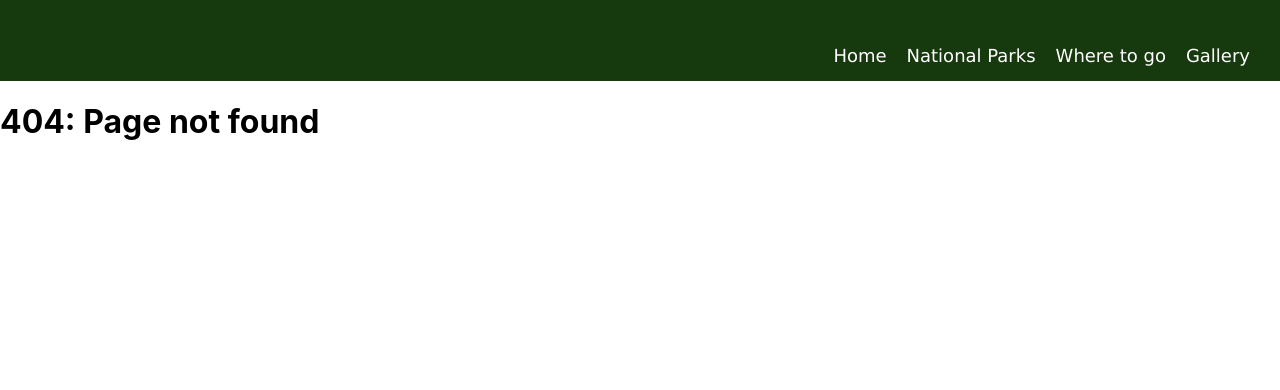
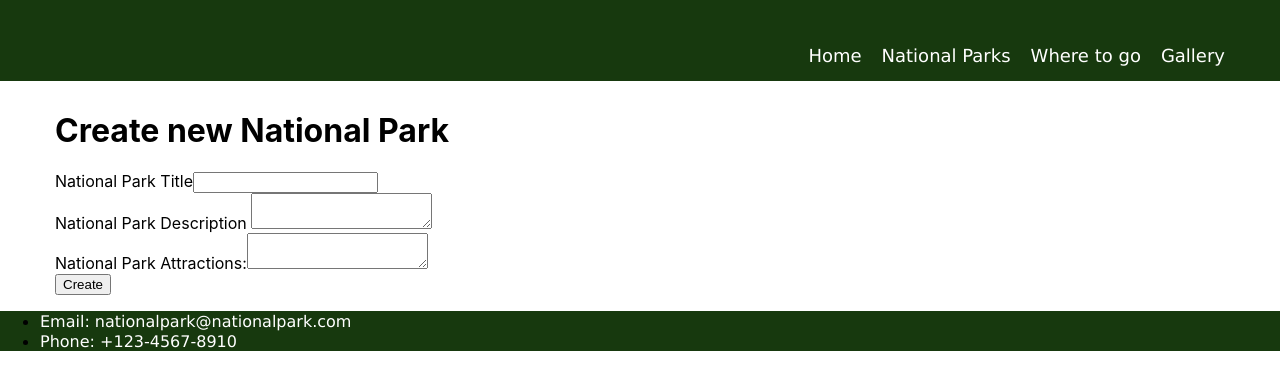
Before and after one commit to agnevolunge/final-project, a React (Create React App) app: page /createPark in a window 1280 px wide. Before the commit this address had no page. Shown: the top 390 px of the page. Built offline with nearby package versions, Linux system fonts and the light colour scheme.

Commit message:
create needs to fix, some css added

```diff
--- a/db.json
+++ b/db.json
@@ -5,6 +5,7 @@
       "countryId": 2,
       "title": "Yellowstone National Park",
       "body": "On March 1, 1872, Yellowstone became the first national park for all to enjoy the unique hydrothermal and geologic features. Within Yellowstone's 2.2 million acres, visitors have unparalleled opportunities to observe wildlife in an intact ecosystem, explore geothermal areas that contain about half the world’s active geysers, and view geologic wonders like the Grand Canyon of the Yellowstone River.",
+      "country": "USA",
       "attractions": [
         "Old Faithful Geyser",
         "Grand canyon of the Yellowstone",
@@ -12,7 +13,6 @@
       ],
       "photoUrl": "https://img.traveltriangle.com/blog/wp-content/uploads/2017/10/Grand-Prismatic-Spring-Yellowstone-National-Park-ss30102017.jpg"
     },
-
     {
       "id": 2,
       "countryId": 4,
@@ -25,7 +25,6 @@
       ],
       "photoUrl": "https://wildtaiga.fi/wp-content/uploads/2018/04/cat-landscape-winter-photography-finland.jpg"
     },
-
     {
       "id": 3,
       "countryId": 3,
@@ -38,7 +37,6 @@
       ],
       "photoUrl": "https://traveler.marriott.com/wp-content/uploads/2022/04/Goreme-National-Park-GettyImages-688057449.jpg"
     },
-
     {
       "id": 4,
       "countryId": 1,
@@ -51,7 +49,6 @@
       ],
       "photoUrl": "https://www.visit-croatia.co.uk/wp-content/uploads/2017/12/exploring-the-plitivce-lakes.jpg"
     },
-
     {
       "id": 5,
       "countryId": 2,
@@ -73,7 +70,6 @@
       ],
       "photoUrl": "https://travel.usnews.com/dims4/USNEWS/3e1092a/2147483647/resize/976x652%5E%3E/crop/976x652/quality/85/?url=https%3A%2F%2Ftravel.usnews.com%2Fimages%2Fgettyimages-188079842_Hk2xwRP.jpg"
     },
-
     {
       "id": 7,
       "countryId": 5,
@@ -86,8 +82,8 @@
       ],
       "photoUrl": "https://nationalparks-15bc7.kxcdn.com/images/parks/banff/Banff%20National%20Park%20peyto%20lake.jpg"
     }
+
   ],
-
   "countries": [
     {
       "id": 1,
@@ -103,22 +99,6 @@
       ],
       "countryMap": "https://www.google.com/maps/embed?pb=!1m18!1m12!1m3!1d2918017.488195652!2d13.767642617111724!3d44.42031046997214!2m3!1f0!2f0!3f0!3m2!1i1024!2i768!4f13.1!3m3!1m2!1s0x133441080add95ed%3A0xa0f3c024e1661b7f!2sKroatija!5e0!3m2!1slt!2slt!4v1699254907400!5m2!1slt!2slt"
     },
-
-      {
-       "id": 2,
-       "name": "USA",
-       "nationalParkId": 1,
-       "continent": "North America",
-       "topNationalParks": [
-          "Yellowstone National Park",
-          "Zion National Park",
-          "Yosemite National Park",
-          "Grand Canyon National Park",
-          "Big Bend National Park"
-       ],
-       "countryMap": "https://www.google.com/maps/embed?pb=!1m18!1m12!1m3!1d47681198.93769774!2d-161.3652026357663!3d38.32733122637569!2m3!1f0!2f0!3f0!3m2!1i1024!2i768!4f13.1!3m3!1m2!1s0x54eab584e432360b%3A0x1c3bb99243deb742!2sJungtin%C4%97s%20Valstijos!5e0!3m2!1slt!2slt!4v1699256740298!5m2!1slt!2slt"
-      },
-
     {
       "id": 3,
       "name": "Turkey",
@@ -133,7 +113,6 @@
       ],
       "countryMap": "https://www.google.com/maps/embed?pb=!1m14!1m8!1m3!1d12767301.965154178!2d24.5552538!3d38.6254881!3m2!1i1024!2i768!4f13.1!3m3!1m2!1s0x14b0155c964f2671%3A0x40d9dbd42a625f2a!2sTurkija!5e0!3m2!1slt!2slt!4v1699256649585!5m2!1slt!2slt"
     },
-
     {
       "id": 4,
       "name": "Finland",
@@ -148,7 +127,6 @@
       ],
       "countryMap": "https://www.google.com/maps/embed?pb=!1m18!1m12!1m3!1d7301781.613757296!2d6.349162647802688!3d63.46126834748641!2m3!1f0!2f0!3f0!3m2!1i1024!2i768!4f13.1!3m3!1m2!1s0x4681cadf4b32f6dd%3A0x146d63c75a810!2sSuomija!5e0!3m2!1slt!2slt!4v1699256895077!5m2!1slt!2slt"
     },
-
     {
       "id": 5,
       "name": "Canada",
@@ -164,15 +142,21 @@
       "countryMap": "https://www.google.com/maps/embed?pb=!1m18!1m12!1m3!1d42910635.262908846!2d-135.32535227649507!3d48.97143310570093!2m3!1f0!2f0!3f0!3m2!1i1024!2i768!4f13.1!3m3!1m2!1s0x4b0d03d337cc6ad9%3A0x9968b72aa2438fa5!2sKanada!5e0!3m2!1slt!2slt!4v1699256808087!5m2!1slt!2slt"
     }
   ],
-
   "continent": [
     {
       "id": 1,
       "name": "Europe",
-       "CountryId": [1, 3, 4],
-       "NationalParkId": [2, 3, 4]
+      "CountryId": [
+        1,
+        3,
+        4
+      ],
+      "NationalParkId": [
+        2,
+        3,
+        4
+      ]
     },
-
     {
       "id": 2,
       "name": "North America",
@@ -180,51 +164,38 @@
       "NationalParkId": 1
     }
   ],
-
   "albums": [
     {
       "nationalParkId": 7,
       "id": 1,
       "title": "Banff National Park Gallery"
     },
-
     {
       "nationalParkId": 6,
       "id": 2,
       "title": "Jasper National Park Gallery"
     },
-
     {
       "nationalParkId": 5,
       "id": 3,
       "title": "Death Valley National Park Gallery"
     },
-
     {
       "nationalParkId": 4,
       "id": 4,
       "title": "Plitvice Lakes National Park Gallery"
     },
-
     {
       "nationalParkId": 3,
       "id": 5,
       "title": "Göreme National Park Gallery"
     },
-
     {
       "nationalParkId": 2,
       "id": 6,
       "title": "Wild Taiga National Park Gallery"
-      },
-
-      {
-        "nationalParkId": 1,
-        "id": 7,
-        "title": "Yellowstone National Park Gallery"
     }
   ],
-
   "photos": [
     {
       "albumId": 1,
--- a/src/App.js
+++ b/src/App.js
@@ -8,6 +8,8 @@ import AlbumsPage from './Pages/AlbumsPage/AlbumsPage';
 import NationalParkPage from './Pages/NationalParkPage/NationalParkPage';
 import AlbumPage from './Pages/AlbumPage/AlbumPage';
 import CountryPage from './Pages/CountryPage/CountryPage';
+import PageFooter from './Components/PageFooter/PageFooter';
+import CreateNationalParkPage from './Pages/CreateNationalParkPage/CreateNationalParkPage';
 
 function App() {
   return (
@@ -19,6 +21,7 @@ function App() {
 
         <Route path="/nationalParks" element={<NationalParksPage />} />
         <Route path="/nationalParks/:id" element={<NationalParkPage />} />
+        <Route path="/createPark" element={<CreateNationalParkPage />} />
 
         <Route path="/countries" element={<CountriesPage />} />
         <Route path="/countries/:id" element={<CountryPage />} />
@@ -28,6 +31,8 @@ function App() {
 
         <Route path="*" element={<h1>404: Page not found</h1>} />
       </Routes>
+
+      <PageFooter />
     </div>
 
   );
--- /dev/null
+++ b/src/Components/PageFooter/PageFooter.css
@@ -0,0 +1,29 @@
+*, *::before, *::after {
+    box-sizing: border-box;
+}
+
+.footer-wrapper {
+    background-color: rgb(23, 57, 14);
+    color: black;
+    position: relative;
+    margin-right: auto;
+}
+
+.footer-wrapper .footer-element-list {
+    display: flex;
+    justify-content:space-between;
+    list-style-type: none;
+
+}
+
+.footer-wrapper .footer-element-item a {
+    color: white;
+    text-decoration: none;
+    font-family:'Lucida Sans', 'Lucida Sans Regular', 'Lucida Grande', 'Lucida Sans Unicode', Geneva, Verdana, sans-serif;
+    font-weight: 500;
+    font-size: 16px;
+}
+
+.footer-wrapper .footer-element-item a:hover {
+    text-decoration: underline;
+}
--- /dev/null
+++ b/src/Components/PageFooter/PageFooter.js
@@ -0,0 +1,26 @@
+import React from 'react'
+
+import { Link } from 'react-router-dom'
+import "./PageFooter.css"
+
+const PageFooter = () => {
+  return (
+
+   <footer>
+        <div className="footer-wrapper">
+            <ul className="footer-elements-list">
+                <li className="footer-element-item">
+                    <Link to="mailto: nationalpark@nationalpark.com">Email: nationalpark@nationalpark.com</Link>
+                </li>
+                <li className="footer-element-item">
+                    <Link to="tel: +123-4567-8910">Phone: +123-4567-8910</Link>
+                </li>
+            </ul>
+        </div>
+    </footer>
+
+
+  )
+}
+
+export default PageFooter
--- /dev/null
+++ b/src/Pages/CreateNationalParkPage/CreateNationalParkPage.js
@@ -0,0 +1,138 @@
+import React, { useState } from 'react'
+import Container from '../../Components/Container/Container'
+import { SERVER } from '../../config'
+
+const CreateNationalParkPage = () => {
+
+    const [title, setTitle] = useState('')
+    const [body, setBody] = useState('')
+    const [parkAttractions, setParkAttractions] = useState([]);
+
+    const [titleError, setTitleError] = useState("")
+    const [bodyError, setBodyError] = useState("")
+    const [invalidForm, setInvalidForm] = useState(false);
+
+
+    const titleHandler = event => setTitle(event.target.value)
+    const bodyHandler = event => setBody(event.target.value)
+
+    const parkAttractionsInputHandler = (event) => {
+        const enteredValue = event.target.value;
+        if (!enteredValue) {
+          setParkAttractions([]);
+          return;
+        }
+        const parkAttractionsArr = enteredValue.split(",");
+        const updatedParkAttractionsArr = parkAttractionsArr.map(
+          (location) => {
+            const trimmedLocation = location.trim();
+            const updatedLocation =
+              trimmedLocation.length > 0
+                ? trimmedLocation.charAt(0).toUpperCase() + trimmedLocation.slice(1)
+                : "";
+            return updatedLocation;
+          }
+        );
+        setParkAttractions(updatedParkAttractionsArr);
+      };
+
+      const newParkHandler = event => {
+        event.preventDefault()
+
+        const newPark = {
+            title,
+            body,
+            attractions: parkAttractions,
+        }
+        fetch(`${SERVER}/nationalParks`, {
+            method: 'POST',
+            headers: {
+                'Content-type': 'application/json; charset=UTF-8',
+            },
+            body: JSON.stringify(newPark)
+        })
+        .then(res => res.json())
+        .then(data => {
+            console.log(data)
+        })
+
+        setTitleError("");
+        setBodyError("");
+        setInvalidForm(false);
+
+        let formIsValid = true;
+
+        if (!title) {
+          setTitleError("Title is required");
+          formIsValid = false;
+        } else if (title.length < 5) {
+          setTitleError("Title must be at least 5 characters long");
+          formIsValid = false;
+        }
+
+        if (!body) {
+            setBodyError("Body is required");
+            formIsValid = false;
+          } else if (body.length < 10) {
+            setBodyError("Body must be at least 3 characters long");
+            formIsValid = false;
+          }
+
+        if (!formIsValid) {
+            setInvalidForm(true);
+            return;
+          }
+    }
+
+  return (
+    <Container>
+        <h1>Create new National Park</h1>
+
+        <form onSubmit={newParkHandler}>
+            <div className="form-control">
+                <label htmlFor="title">National Park Title</label>
+                <input
+                type="text"
+                name="title"
+                id="title"
+                value={title}
+                onChange={titleHandler}
+                />
+            </div>
+
+            <div className="form-control">
+              <label htmlFor="body">National Park Description </label>
+                <textarea
+                  name="body"
+                  id="body"
+                  value={body}
+                  onChange={bodyHandler}
+                />
+            </div>
+
+            <div className="form-control">
+              <label htmlFor="attractions">National Park Attractions:</label>
+               <textarea
+                 id="attractions"
+                 name="attractions"
+                 value={parkAttractions.join(", ")}
+                 onChange={parkAttractionsInputHandler}
+               />
+            </div>
+
+            <button type="submit">Create</button>
+
+            {invalidForm && (
+              <div className="error-wrapper">
+               <span className="error-message">
+                Not all required data has been entered.
+              </span>
+             </div>
+        )}
+        </form>
+
+    </Container>
+  )
+}
+
+export default CreateNationalParkPage
--- /dev/null
+++ b/src/Pages/HomePage/HomePage.css
@@ -0,0 +1,29 @@
+img {
+    width: 100%;
+}
+
+.cards-wrapper {
+    display: grid;
+    grid-template-columns: 1fr 1fr;
+    gap: 10px;
+
+}
+
+.reasons-wrapper {
+    box-shadow: 0 2px 7px 2px rgba(0, 0, 0, 0.1);
+    font-family: 'Lucida Sans', 'Lucida Sans Regular', 'Lucida Grande', 'Lucida Sans Unicode', Geneva, Verdana, sans-serif;
+    padding: 10px;
+}
+
+.parks-list-wrapper {
+    box-shadow: 0 2px 7px 2px rgba(0, 0, 0, 0.1);
+    padding: 10px;
+
+}
+
+.parks-list-wrapper a{
+    color: black;
+    text-decoration: none;
+    cursor: pointer;
+    font-family: 'Lucida Sans', 'Lucida Sans Regular', 'Lucida Grande', 'Lucida Sans Unicode', Geneva, Verdana, sans-serif;
+}
--- a/src/Pages/HomePage/HomePage.js
+++ b/src/Pages/HomePage/HomePage.js
@@ -1,16 +1,20 @@
 import { Link } from 'react-router-dom'
 import Container from '../../Components/Container/Container'
+import "./HomePage.css"
 
 
 const HomePage = () => {
 
   return (
     <Container>
-      <img src="https://selectregistry.com/wp-content/uploads/2018/05/things-to-do-in-jackson-hole-wymoing-in-the-summer-1920x650.jpg" alt="summer"/>
+      <div className="img-wrapper">
+        <img src="https://selectregistry.com/wp-content/uploads/2018/05/things-to-do-in-jackson-hole-wymoing-in-the-summer-1920x650.jpg" alt="summer"/>
+      </div>
       <h1>National Parks Page</h1>
 
       <p>National parks exist all over the globe, a true testament to the power and wonder of nature. In fact, in the entire world there are 6555 national parks, which are mostly undeveloped stretches of land. These vital, protected parklands hold within them some of the most incredible natural occurrences, including mountains, canyons, waterfalls and forestlands, not to mention the plethora of wildlife who make these breath-taking places their home.</p>
 
+    <div className="cards-wrapper">
       <div className="reasons-wrapper">
         <h2>8 reasons you should visit more National Parks! </h2>
           <ol>
@@ -50,6 +54,7 @@ const HomePage = () => {
             <Link to={'/nationalParks/7'}>Banff National Park</Link>
           </div>
       </div>
+    </div>
 
 
 
--- a/src/Pages/NationalParkPage/NationalParkPage.js
+++ b/src/Pages/NationalParkPage/NationalParkPage.js
@@ -8,6 +8,7 @@ const NationalParkPage = () => {
     const { id } = useParams()
 
     const [nationalPark, setNationalPark] = useState(null)
+    const [parkDeleted, setParkDeleted] = useState(false)
 
     useEffect(() => {
         async function fetchNationalPark() {
@@ -24,17 +25,37 @@ const NationalParkPage = () => {
         return ''
     }
 
+    const removeParkHandler = () => {
+        fetch(`${SERVER}/nationalParks/${id}`, {
+          method: 'DELETE',
+        })
+        setParkDeleted(true)
+      }
 
   return (
     <Container>
+        {parkDeleted ? (
+          <>
+            <p> Park was deleted </p>
+            <Link to="/nationalParks">Go back to National Parks List</Link>
+          </>
+        ) : (
+          <>
             <div className="park-wrapper">
               <img src={nationalPark.photoUrl} alt="" key={id}></img>
               <h1>{nationalPark.title}</h1>
               <p>{nationalPark.body}</p>
             </div>
+
         <Link to={'/nationalParks'}>Go back to National Parks List</Link>
+
+        <div className="delete-button">
+            <button onClick={removeParkHandler}>Delete National Park</button>
+        </div>
+
+          </>
+        )}
     </Container>
-
    )
 }
 
--- /dev/null
+++ b/src/Pages/NationalParksPage/NationalParksPage.css
@@ -0,0 +1,21 @@
+.parks-list{
+   display: grid;
+   grid-template-columns: 1fr 1fr;
+   gap: 10px;
+}
+
+.park-item{
+    box-shadow: 0 2px 7px 2px rgba(0, 0, 0, 0.1);
+    padding: 10px;
+    margin: 10px;
+}
+
+.park-item img{
+    width: 90%;
+    height: 250px;
+
+}
+
+.park-item .park-title {
+    list-style-type: none;
+}
--- a/src/Pages/NationalParksPage/NationalParksPage.js
+++ b/src/Pages/NationalParksPage/NationalParksPage.js
@@ -2,6 +2,8 @@ import React, { useEffect, useState } from 'react'
 import Container from '../../Components/Container/Container'
 import { SERVER } from '../../config'
 import NationalParksList from '../../Components/NationalParksList/NationalParksList'
+import { Link } from 'react-router-dom'
+import "./NationalParksPage.css"
 
 
 const NationalParksPage = () => {
@@ -21,10 +23,12 @@ const NationalParksPage = () => {
 
 return (
     <Container>
+      <Link to="/createPark">Create new National Park</Link>
       <h1>National Parks:</h1>
       <div className="parks-wrapper">
 
         <NationalParksList nationalParks={nationalParks} />
+
       </div>
 
     </Container>
```
Lines whose indentation alone changed are shown as unchanged.
